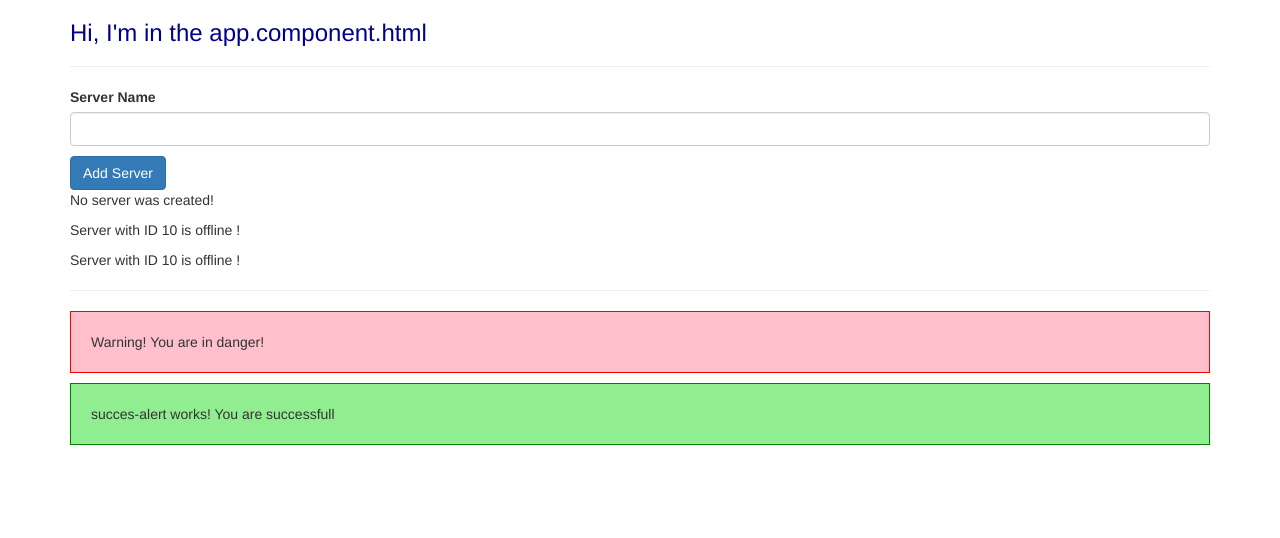
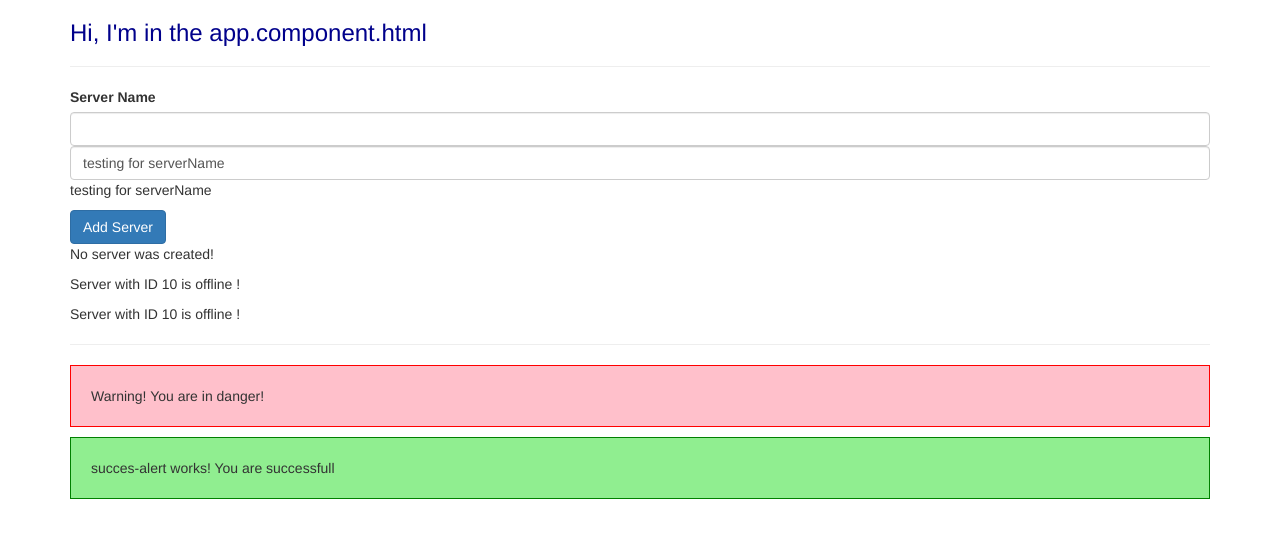
Before and after one commit to Jitgitbit/angular-exercise-one, an Angular app: page / in a window 1280 px wide. Shown: the top 538 px of the page. Built offline with nearby package versions, Linux system fonts and the light colour scheme.

Commit message:
two-way-binding with ngModel

```diff
--- a/src/app/servers/servers.component.html
+++ b/src/app/servers/servers.component.html
@@ -1,8 +1,14 @@
 <label>Server Name</label>
+
 <input type="text" class="form-control" (input)="onUpdateServerName($event)">
+<input type="text" class="form-control" [(ngModel)]="serverName">
+
 <p>{{serverName}}</p>
+
 <button class="btn btn-primary" [disabled]="!allowNewServers" (click)="onCreateServer()">Add Server</button>
+
 <!-- <p>{{allowNewServers}}</p> -->
 <p>{{serverCreationStatus}}</p>
+
 <app-server></app-server>
 <app-server></app-server>
--- a/src/app/servers/servers.component.ts
+++ b/src/app/servers/servers.component.ts
@@ -8,7 +8,7 @@ import { Component, OnInit } from '@angular/core';
 export class ServersComponent implements OnInit {
   allowNewServers = false;
   serverCreationStatus = 'No server was created!';
-  serverName = '';
+  serverName = 'testing for serverName';
 
   constructor() {
     setTimeout(() => {
```
